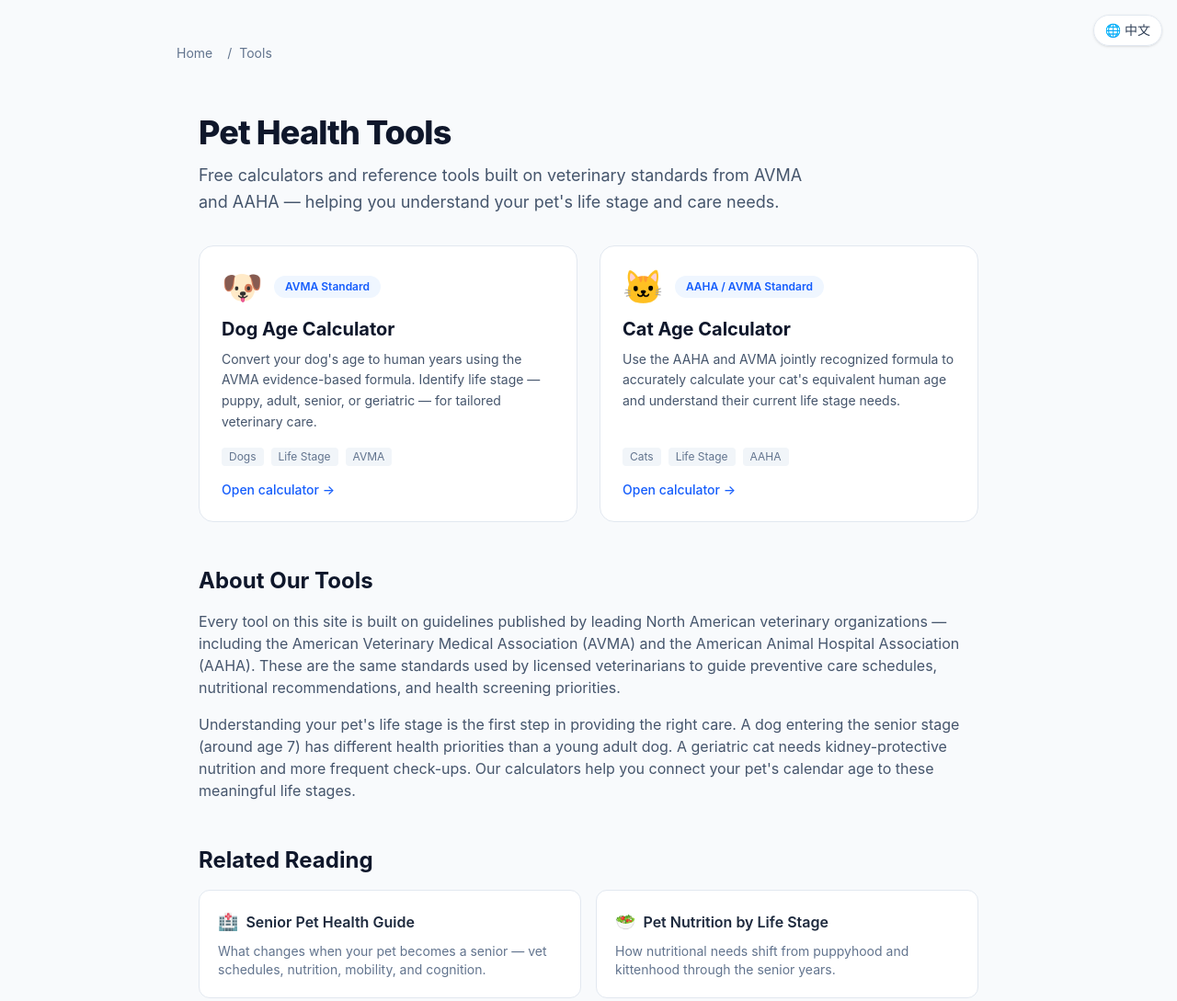
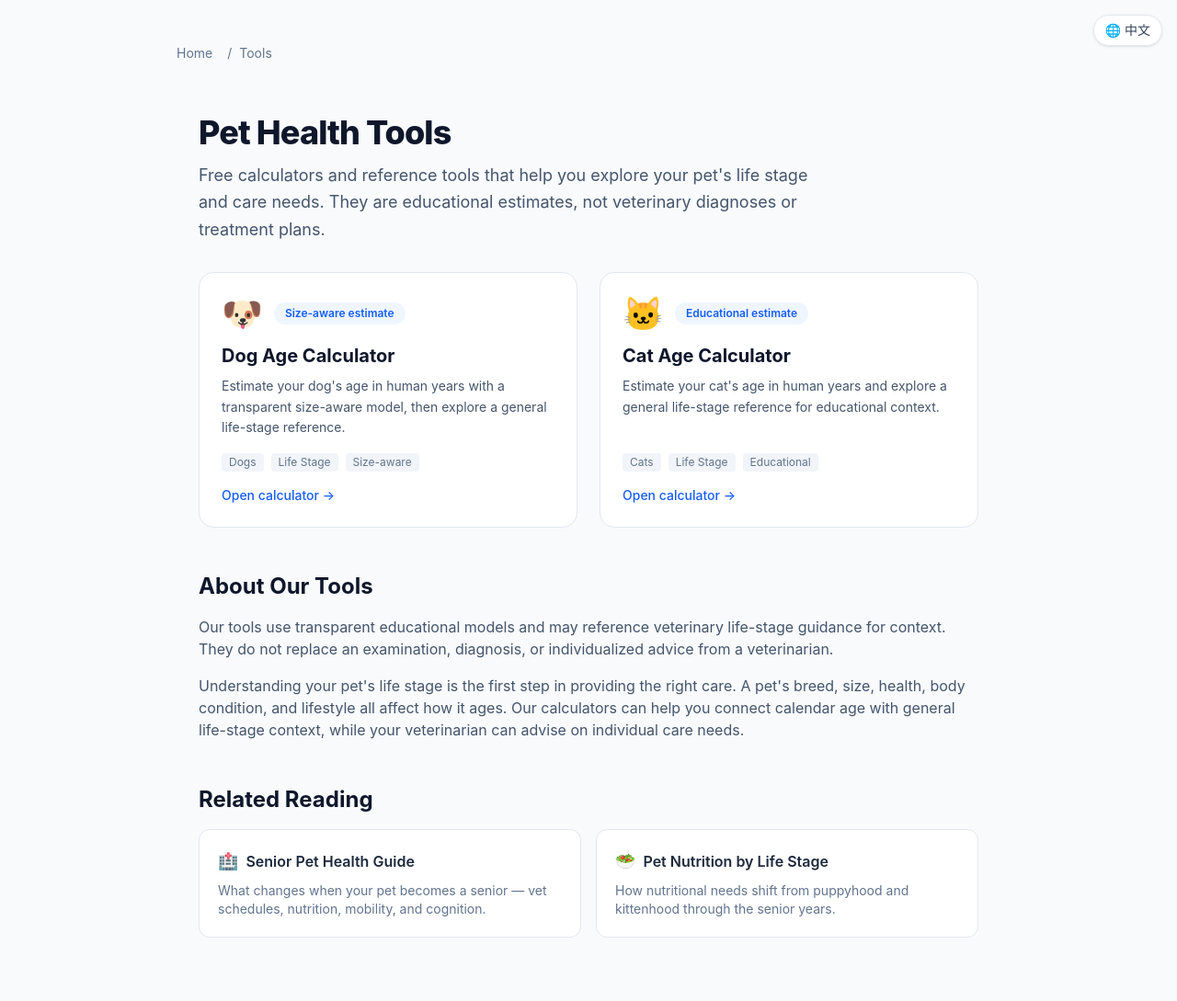
Before and after one commit to monkamonme-collab/git-github.com-KennyYan9-ad-site, an Astro site: page /en/tools in a window 1280 px wide. Shown: the top 1089 px of the page at 92% size. Built offline with nearby package versions, Linux system fonts and the light colour scheme; Astro itself is replaced by a stand-in of ours.

Commit message:
Clarify pet tools methodology and metadata

```diff
--- a/src/pages/en/tools/index.astro
+++ b/src/pages/en/tools/index.astro
@@ -3,7 +3,7 @@ import BaseLayout from '../../../layouts/BaseLayout.astro';
 import AdSenseAd from '../../../components/AdSenseAd.astro';
 
 const title = "Pet Age Calculators & Tools | Dog & Cat Human Age Conversion";
-const description = "Free pet age calculators based on AVMA and AAHA veterinary standards. Convert your dog or cat's age to human years and understand their life stage for better care.";
+const description = "Free dog and cat age calculators with transparent educational models to help you explore human-age equivalents and life-stage context.";
 const canonicalPath = "/en/tools";
 const siteUrl = "https://www.petaginghub.com";
 
@@ -21,18 +21,18 @@ const tools = [
   {
     href: '/en/tools/dog-age-calculator',
     emoji: '🐶',
-    badge: 'AVMA Standard',
+    badge: 'Size-aware estimate',
     title: 'Dog Age Calculator',
-    description: 'Convert your dog\'s age to human years using the AVMA evidence-based formula. Identify life stage — puppy, adult, senior, or geriatric — for tailored veterinary care.',
-    tags: ['Dogs', 'Life Stage', 'AVMA'],
+    description: 'Estimate your dog\'s age in human years with a transparent size-aware model, then explore a general life-stage reference.',
+    tags: ['Dogs', 'Life Stage', 'Size-aware'],
   },
   {
     href: '/en/tools/cat-age-calculator',
     emoji: '🐱',
-    badge: 'AAHA / AVMA Standard',
+    badge: 'Educational estimate',
     title: 'Cat Age Calculator',
-    description: 'Use the AAHA and AVMA jointly recognized formula to accurately calculate your cat\'s equivalent human age and understand their current life stage needs.',
-    tags: ['Cats', 'Life Stage', 'AAHA'],
+    description: 'Estimate your cat\'s age in human years and explore a general life-stage reference for educational context.',
+    tags: ['Cats', 'Life Stage', 'Educational'],
   },
 ];
 ---
@@ -45,7 +45,7 @@ const tools = [
       Pet Health Tools
     </h1>
     <p class="text-lg text-slate-600 leading-relaxed max-w-2xl">
-      Free calculators and reference tools built on veterinary standards from AVMA and AAHA — helping you understand your pet's life stage and care needs.
+      Free calculators and reference tools that help you explore your pet's life stage and care needs. They are educational estimates, not veterinary diagnoses or treatment plans.
     </p>
   </header>
 
@@ -83,10 +83,10 @@ const tools = [
     <h2 class="text-2xl font-bold text-slate-900 mb-4">About Our Tools</h2>
     <div class="prose prose-slate max-w-none space-y-4 text-slate-600">
       <p>
-        Every tool on this site is built on guidelines published by leading North American veterinary organizations — including the American Veterinary Medical Association (AVMA) and the American Animal Hospital Association (AAHA). These are the same standards used by licensed veterinarians to guide preventive care schedules, nutritional recommendations, and health screening priorities.
+        Our tools use transparent educational models and may reference veterinary life-stage guidance for context. They do not replace an examination, diagnosis, or individualized advice from a veterinarian.
       </p>
       <p>
-        Understanding your pet's life stage is the first step in providing the right care. A dog entering the senior stage (around age 7) has different health priorities than a young adult dog. A geriatric cat needs kidney-protective nutrition and more frequent check-ups. Our calculators help you connect your pet's calendar age to these meaningful life stages.
+        Understanding your pet's life stage is the first step in providing the right care. A pet's breed, size, health, body condition, and lifestyle all affect how it ages. Our calculators can help you connect calendar age with general life-stage context, while your veterinarian can advise on individual care needs.
       </p>
     </div>
   </section>
@@ -117,7 +117,7 @@ const tools = [
     "@context": "https://schema.org",
     "@type": "CollectionPage",
     "name": "Pet Health Tools",
-    "description": "Free pet age calculators based on AVMA and AAHA veterinary standards.",
+    "description": "Free dog and cat age calculators with transparent educational models.",
     "url": siteUrl + canonicalPath,
     "hasPart": [
       {
```
